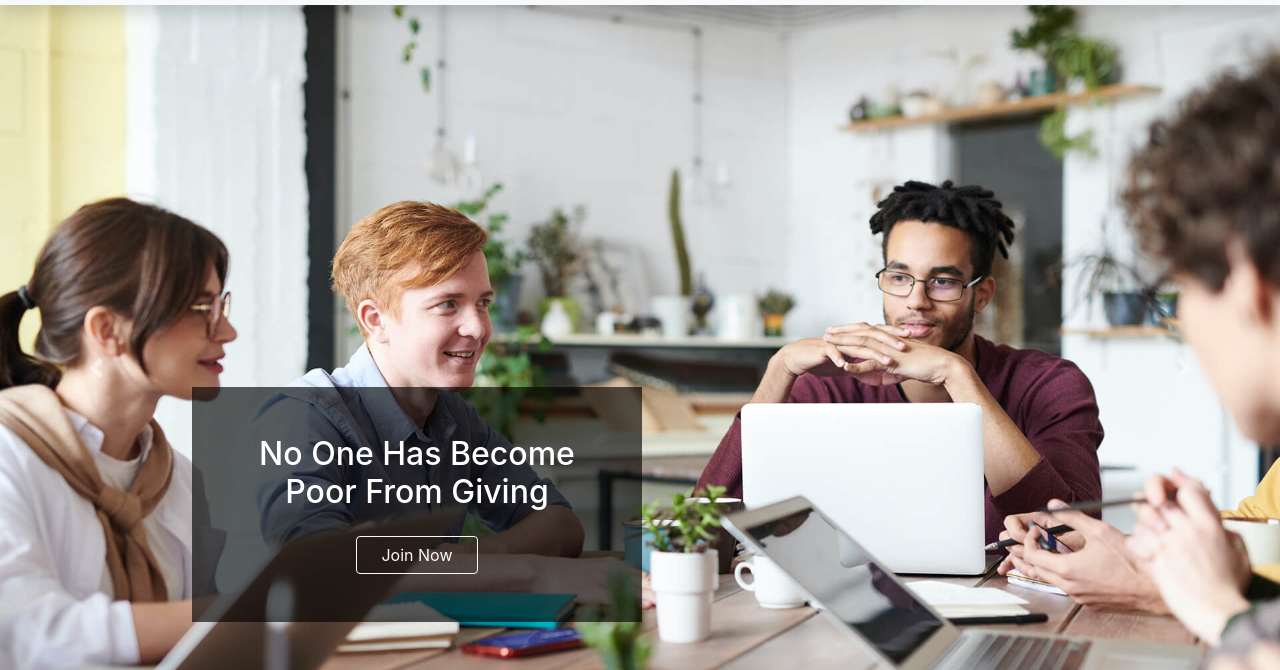
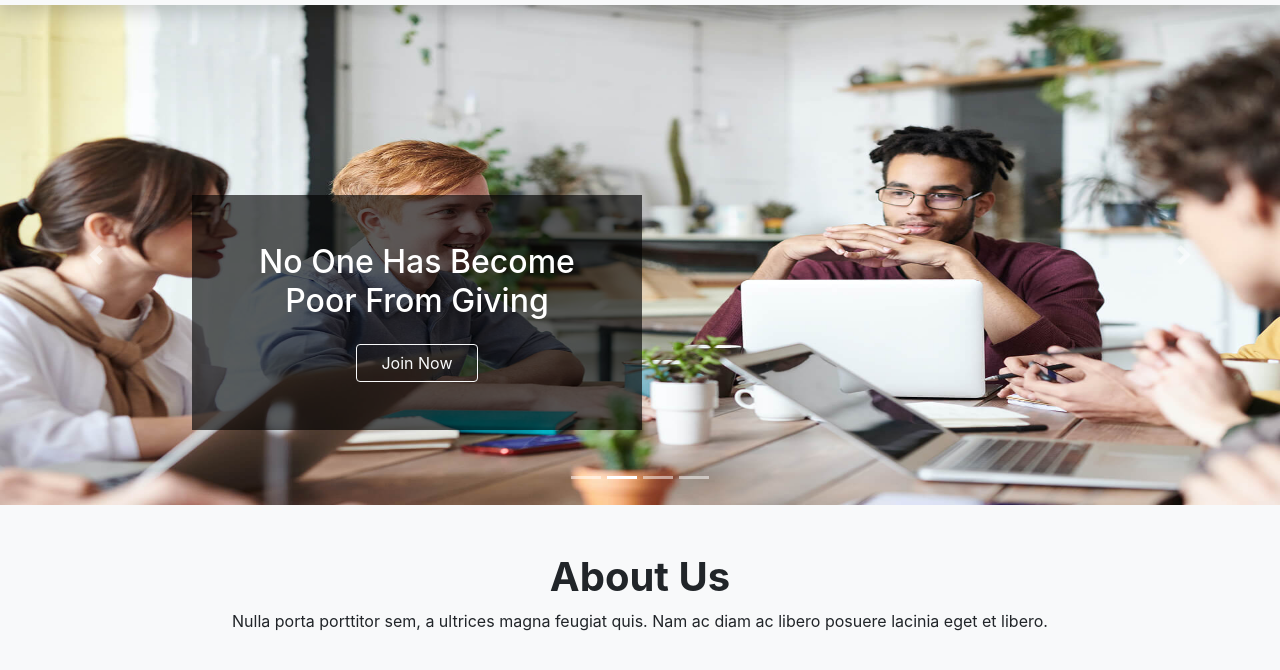
Before and after one commit to ashik-ashik/boot-02, a plain HTML site: page index.html in a window 1280 px wide. Shown: the part 105-775 px from the top of the page. Drawn offline with Linux system fonts and the light colour scheme.

Commit message:
fix extra large screen

```diff
--- a/css/responsive.css
+++ b/css/responsive.css
@@ -74,6 +74,9 @@
 /*<!--For Large device-->*/
 
 @media (min-width:1200px) {
+    .carousel{
+        height: 500px !important;
+      }
     .card img{
         height: 230px !important;
     }
```
